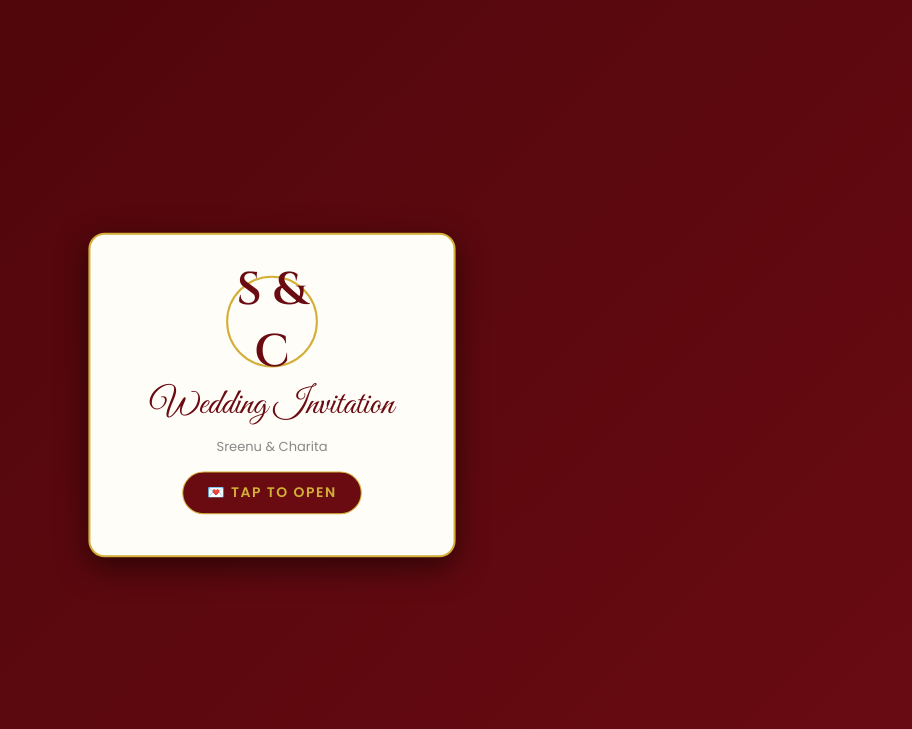
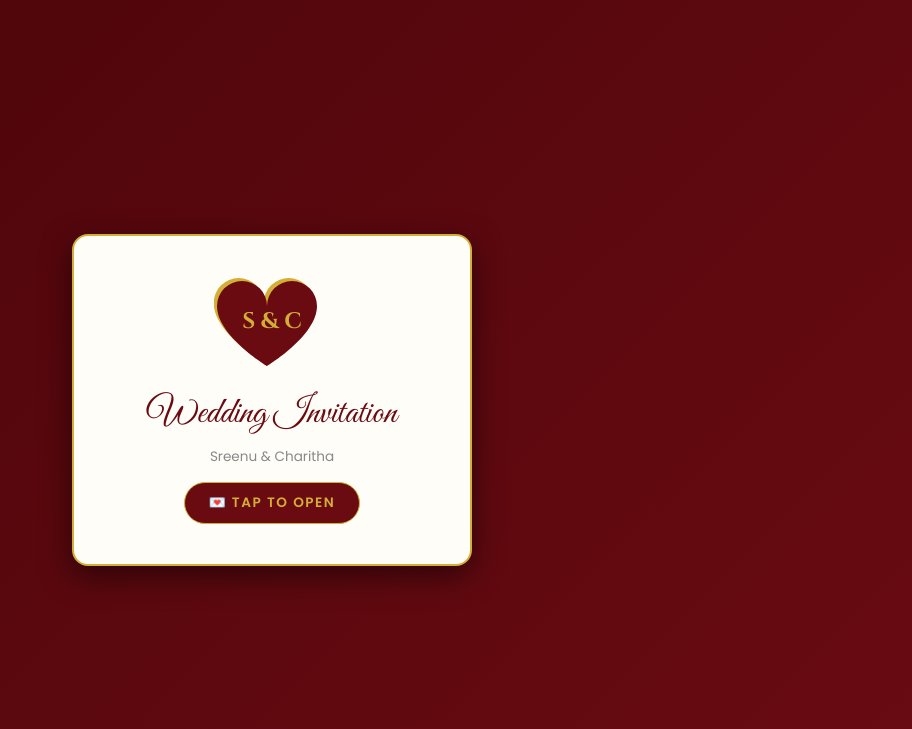
Before and after one commit to Sreenu4Cherry/my_wedding_invitation, a plain HTML site: page index.html in a window 1280 px wide. Shown: the top 729 px of the page, without its empty margins (368-1280 px from the left). Drawn offline with Linux system fonts and the light colour scheme.

Commit message:
Refine wedding invitation layout and content v1.0.1
Updated wedding invitation details and styles.

```diff
--- a/index.html
+++ b/index.html
@@ -3,8 +3,8 @@
 <head>
     <meta charset="UTF-8">
     <meta name="viewport" content="width=device-width, initial-scale=1.0, maximum-scale=1.0, user-scalable=no">
-    <title>Sreenu & Charita | Wedding Invitation</title>
-    <!-- Google Fonts for Indian aesthetic typography -->
+    <title>Sreenu & Charitha | Wedding Invitation</title>
+    <!-- Google Fonts -->
     <link href="https://fonts.googleapis.com/css2?family=Cinzel:wght@600;700&family=Great+Vibes&family=Poppins:wght@300;400;600&display=swap" rel="stylesheet">
 
     <style>
@@ -45,10 +45,10 @@
 
         .petal {
             position: absolute;
-            background: #ffb7c5;
+            background: linear-gradient(135deg, #ffb7c5, #ff69b4);
             border-radius: 150% 0 150% 0;
-            opacity: 0.7;
-            animation: animate-petal 8s linear infinite;
+            opacity: 0.75;
+            animation: animate-petal 7s linear infinite;
         }
 
         @keyframes animate-petal {
@@ -58,7 +58,7 @@
             }
             100% {
                 top: 110%;
-                transform: translateX(80px) rotate(360deg);
+                transform: translateX(120px) rotate(360deg);
             }
         }
 
@@ -67,8 +67,8 @@
             position: fixed;
             top: 0;
             left: 0;
-            width: 100%;
-            height: 100%;
+            width: 100vw;
+            height: 100vh;
             background: linear-gradient(135deg, #4a050a 0%, var(--maroon) 100%);
             display: flex;
             flex-direction: column;
@@ -86,38 +86,64 @@
             border: 2px solid var(--gold);
             border-radius: 16px;
             padding: 40px 25px;
-            width: 85%;
-            max-width: 360px;
+            width: 90%;
+            max-width: 400px;
             box-shadow: 0 10px 30px rgba(0,0,0,0.5);
             display: flex;
             flex-direction: column;
             align-items: center;
-            animation: float-pulse 2s infinite ease-in-out;
+            animation: float-pulse 2.5s infinite ease-in-out;
         }
 
         @keyframes float-pulse {
             0%, 100% { transform: translateY(0) scale(1); }
-            50% { transform: translateY(-5px) scale(1.02); }
+            50% { transform: translateY(-6px) scale(1.02); }
         }
 
-        .monogram {
-            font-family: 'Cinzel', serif;
-            font-size: 2.8rem;
-            color: var(--maroon);
-            border: 2px solid var(--gold);
-            border-radius: 50%;
-            width: 90px;
-            height: 90px;
+        /* Heart Shape Monogram Container */
+        .heart-wrapper {
+            position: relative;
+            width: 110px;
+            height: 100px;
+            margin-bottom: 15px;
             display: flex;
             justify-content: center;
             align-items: center;
-            margin-bottom: 15px;
-            background-color: #FFFDF8;
+        }
+
+        .heart-shape {
+            position: absolute;
+            width: 100%;
+            height: 100%;
+            background: var(--maroon);
+            clip-path: path('M 50,30 A 25,25 0 0,0 0,30 C 0,60 50,90 50,90 C 50,90 100,60 100,30 A 25,25 0 0,0 50,30 Z');
+            display: flex;
+            justify-content: center;
+            align-items: center;
+        }
+
+        .heart-border {
+            position: absolute;
+            width: 106%;
+            height: 106%;
+            background: var(--gold);
+            clip-path: path('M 50,30 A 25,25 0 0,0 0,30 C 0,60 50,90 50,90 C 50,90 100,60 100,30 A 25,25 0 0,0 50,30 Z');
+            z-index: 0;
+        }
+
+        .monogram-text {
+            position: relative;
+            z-index: 2;
+            font-family: 'Cinzel', serif;
+            font-size: 1.4rem;
+            font-weight: 700;
+            color: var(--gold);
+            padding-bottom: 10px;
         }
 
         .cover-title {
             font-family: 'Great Vibes', cursive;
-            font-size: 2.2rem;
+            font-size: 2.3rem;
             color: var(--maroon);
             margin-bottom: 5px;
         }
@@ -136,16 +162,16 @@
             text-transform: uppercase;
         }
 
-        /* --- Main Mobile Content --- */
+        /* --- Fully Responsive Main Content --- */
         .content-container {
             width: 100%;
-            max-width: 480px;
+            max-width: 650px; /* Adapts cleanly on desktop & laptop */
             margin: 0 auto;
-            padding: 25px 20px;
+            padding: 30px 20px;
         }
 
         .header-sub {
-            font-size: 0.8rem;
+            font-size: 0.85rem;
             letter-spacing: 2px;
             text-transform: uppercase;
             color: var(--dark-gold);
@@ -154,7 +180,7 @@
 
         .main-title {
             font-family: 'Cinzel', serif;
-            font-size: 1.6rem;
+            font-size: 1.8rem;
             color: var(--maroon);
             margin-bottom: 20px;
         }
@@ -165,24 +191,31 @@
 
         .couple-names h2 {
             font-family: 'Great Vibes', cursive;
-            font-size: 3.2rem;
+            font-size: 3.5rem;
             color: var(--maroon);
             line-height: 1.1;
         }
 
         .couple-names span {
             font-family: 'Cinzel', serif;
-            font-size: 1.3rem;
+            font-size: 1.4rem;
             color: var(--gold);
             display: block;
             margin: 5px 0;
         }
 
-        /* --- Countdown Banner --- */
+        .parents-info {
+            font-size: 0.9rem;
+            color: #555;
+            margin-bottom: 25px;
+            line-height: 1.6;
+        }
+
+        /* --- Dynamic Timer Banner --- */
         .countdown-section {
             background: var(--maroon);
             color: var(--gold);
-            padding: 20px 10px;
+            padding: 22px 15px;
             border-radius: 12px;
             margin: 25px 0;
             box-shadow: 0 6px 15px rgba(106, 11, 18, 0.2);
@@ -190,40 +223,43 @@
         }
 
         .countdown-title {
-            font-size: 0.75rem;
+            font-size: 0.8rem;
             letter-spacing: 2px;
             text-transform: uppercase;
             margin-bottom: 12px;
             color: #f1d382;
+            font-weight: 600;
         }
 
         .timer {
             display: flex;
             justify-content: space-around;
+            max-width: 400px;
+            margin: 0 auto;
         }
 
         .timer-box {
             display: flex;
             flex-direction: column;
-            min-width: 55px;
+            min-width: 60px;
         }
 
         .timer-num {
             font-family: 'Cinzel', serif;
-            font-size: 1.6rem;
+            font-size: 1.8rem;
             font-weight: 700;
         }
 
         .timer-label {
-            font-size: 0.65rem;
+            font-size: 0.7rem;
             text-transform: uppercase;
-            opacity: 0.8;
+            opacity: 0.85;
         }
 
         /* --- Event Cards --- */
         .section-heading {
             font-family: 'Cinzel', serif;
-            font-size: 1.3rem;
+            font-size: 1.4rem;
             color: var(--maroon);
             margin: 35px 0 15px;
             border-bottom: 2px solid var(--gold);
@@ -235,7 +271,7 @@
             background: #ffffff;
             border: 1px solid #f0e2be;
             border-radius: 12px;
-            padding: 18px;
+            padding: 20px;
             margin-bottom: 20px;
             text-align: left;
             position: relative;
@@ -246,44 +282,58 @@
         .event-card h3 {
             font-family: 'Cinzel', serif;
             color: var(--maroon);
-            font-size: 1.15rem;
+            font-size: 1.2rem;
             margin-bottom: 4px;
         }
 
         .event-time {
             color: var(--dark-gold);
             font-weight: 600;
-            font-size: 0.85rem;
+            font-size: 0.9rem;
             margin-bottom: 8px;
         }
 
         .event-desc {
-            font-size: 0.8rem;
+            font-size: 0.85rem;
             color: #666;
             font-style: italic;
         }
 
-        /* --- Venue & Directions --- */
+        /* --- Venue & Directions Button --- */
         .venue-btn {
             display: block;
             width: 100%;
+            max-width: 320px;
+            margin: 15px auto 0;
             background: var(--maroon);
             color: var(--gold);
             text-decoration: none;
             padding: 14px 20px;
             border-radius: 25px;
-            font-size: 0.9rem;
+            font-size: 0.95rem;
             font-weight: 600;
-            margin-top: 15px;
             box-shadow: 0 4px 10px rgba(106, 11, 18, 0.2);
             border: 1px solid var(--gold);
+            transition: all 0.3s;
+        }
+
+        .venue-btn:hover {
+            background: var(--gold);
+            color: var(--maroon);
         }
 
         footer {
             margin-top: 40px;
             font-family: 'Great Vibes', cursive;
-            font-size: 1.8rem;
+            font-size: 2rem;
             color: var(--maroon);
+        }
+
+        /* Laptop & Larger Screen Adjustments */
+        @media (min-width: 768px) {
+            .couple-names h2 { font-size: 4.5rem; }
+            .main-title { font-size: 2.2rem; }
+            .content-container { padding: 40px; }
         }
     </style>
 </head>
@@ -295,14 +345,20 @@
     <!-- Envelope / Cover Screen -->
     <div id="cover-screen" onclick="openInvitation()">
         <div class="envelope-card">
-            <div class="monogram">S & C</div>
+            <!-- Heart Monogram -->
+            <div class="heart-wrapper">
+                <div class="heart-border"></div>
+                <div class="heart-shape">
+                    <span class="monogram-text">S & C</span>
+                </div>
+            </div>
             <div class="cover-title">Wedding Invitation</div>
-            <p style="font-size: 0.8rem; color: #888; margin-top: 5px;">Sreenu & Charita</p>
+            <p style="font-size: 0.85rem; color: #888; margin-top: 5px;">Sreenu & Charitha</p>
             <div class="tap-btn">💌 Tap to Open</div>
         </div>
     </div>
 
-    <!-- Main Mobile Invitation Content -->
+    <!-- Main Responsive Invitation Content -->
     <div class="content-container">
         <p class="header-sub">Together With Their Families</p>
         <h1 class="main-title">Request The Honor Of Your Presence</h1>
@@ -310,16 +366,17 @@
         <div class="couple-names">
             <h2>B. Sreenu</h2>
             <span>&</span>
-            <h2>K. Charita</h2>
+            <h2>K. Charitha</h2>
         </div>
 
-        <p style="font-size: 0.85rem; color: #666; margin-bottom: 20px;">
-            S/o B. Sreenivasulu &nbsp;|&nbsp; D/o K. Charitha
-        </p>
+        <div class="parents-info">
+            <p><strong>B. Sreenu</strong> S/o B. Ramanjulu & B. LakshmiDevi</p>
+            <p><strong>K. Charitha</strong> D/o K. L. Narayana & K. Padmavati</p>
+        </div>
 
-        <!-- Countdown Banner -->
+        <!-- Dynamic Timer Section -->
         <div class="countdown-section">
-            <div class="countdown-title">Counting Down To Muhurtham</div>
+            <div class="countdown-title" id="timer-title">Counting Down To Muhurtham</div>
             <div class="timer">
                 <div class="timer-box"><span class="timer-num" id="days">00</span><span class="timer-label">Days</span></div>
                 <div class="timer-box"><span class="timer-num" id="hours">00</span><span class="timer-label">Hours</span></div>
@@ -352,11 +409,10 @@
         <!-- Venue Directions Button -->
         <h2 class="section-heading">Venue & Location</h2>
         <p style="font-size: 0.85rem; color: #555; margin-bottom: 10px;">We look forward to celebrating with you!</p>
-        <!-- Replace href link with your exact Google Maps location -->
         <a href="https://maps.google.com" target="_blank" class="venue-btn">📍 Get Venue Directions</a>
 
         <footer>
-            Warmly Invited By Sreenu & Charita
+            Warmly Invited By Sreenu & Charitha
         </footer>
     </div>
 
@@ -371,35 +427,38 @@
             }, 800);
         }
 
-        // Countdown Timer Logic
-        const weddingDate = new Date("August 23, 2026 04:00:00").getTime();
+        // Target Date: Aug 23, 2026 at 06:00:00
+        const weddingTargetDate = new Date("August 23, 2026 06:00:00").getTime();
 
         const timer = setInterval(function() {
             const now = new Date().getTime();
-            const distance = weddingDate - now;
+            let diff = weddingTargetDate - now;
+            const timerTitle = document.getElementById("timer-title");
 
-            if (distance < 0) {
-                clearInterval(timer);
-                document.querySelector(".countdown-section").innerHTML = "<h3 style='color:var(--gold)'>The Wedding Day is Here!</h3>";
-                return;
+            if (diff <= 0) {
+                // Time passed: count UP instead
+                timerTitle.innerText = "Been Together Since";
+                diff = Math.abs(diff);
+            } else {
+                timerTitle.innerText = "Counting Down To Muhurtham";
             }
 
-            document.getElementById("days").innerText = Math.floor(distance / (1000 * 60 * 60 * 24)).toString().padStart(2, '0');
-            document.getElementById("hours").innerText = Math.floor((distance % (1000 * 60 * 60 * 24)) / (1000 * 60 * 60)).toString().padStart(2, '0');
-            document.getElementById("mins").innerText = Math.floor((distance % (1000 * 60 * 60)) / (1000 * 60)).toString().padStart(2, '0');
-            document.getElementById("secs").innerText = Math.floor((distance % (1000 * 60)) / 1000).toString().padStart(2, '0');
+            document.getElementById("days").innerText = Math.floor(diff / (1000 * 60 * 60 * 24)).toString().padStart(2, '0');
+            document.getElementById("hours").innerText = Math.floor((diff % (1000 * 60 * 60 * 24)) / (1000 * 60 * 60)).toString().padStart(2, '0');
+            document.getElementById("mins").innerText = Math.floor((diff % (1000 * 60 * 60)) / (1000 * 60)).toString().padStart(2, '0');
+            document.getElementById("secs").innerText = Math.floor((diff % (1000 * 60)) / 1000).toString().padStart(2, '0');
         }, 1000);
 
-        // Falling Petals Generator
+        // Generate 50 Petals
         const petalsContainer = document.getElementById('petals');
-        for (let i = 0; i < 20; i++) {
+        for (let i = 0; i < 50; i++) {
             const petal = document.createElement('div');
             petal.className = 'petal';
             petal.style.left = Math.random() * 100 + '%';
-            petal.style.width = (Math.random() * 8 + 8) + 'px';
-            petal.style.height = (Math.random() * 8 + 8) + 'px';
-            petal.style.animationDuration = (Math.random() * 4 + 5) + 's';
-            petal.style.animationDelay = (Math.random() * 4) + 's';
+            petal.style.width = (Math.random() * 10 + 8) + 'px';
+            petal.style.height = (Math.random() * 10 + 8) + 'px';
+            petal.style.animationDuration = (Math.random() * 5 + 4) + 's';
+            petal.style.animationDelay = (Math.random() * 5) + 's';
             petalsContainer.appendChild(petal);
         }
     </script>
```
